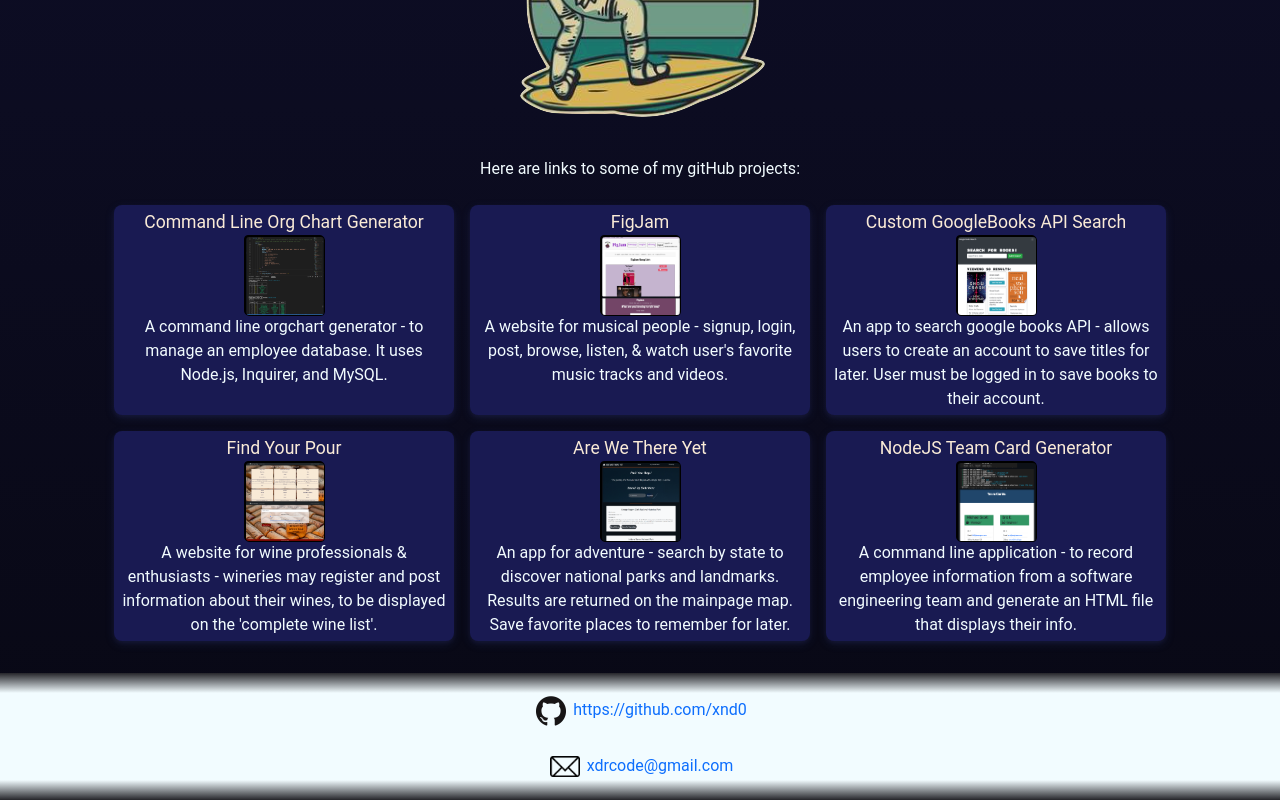
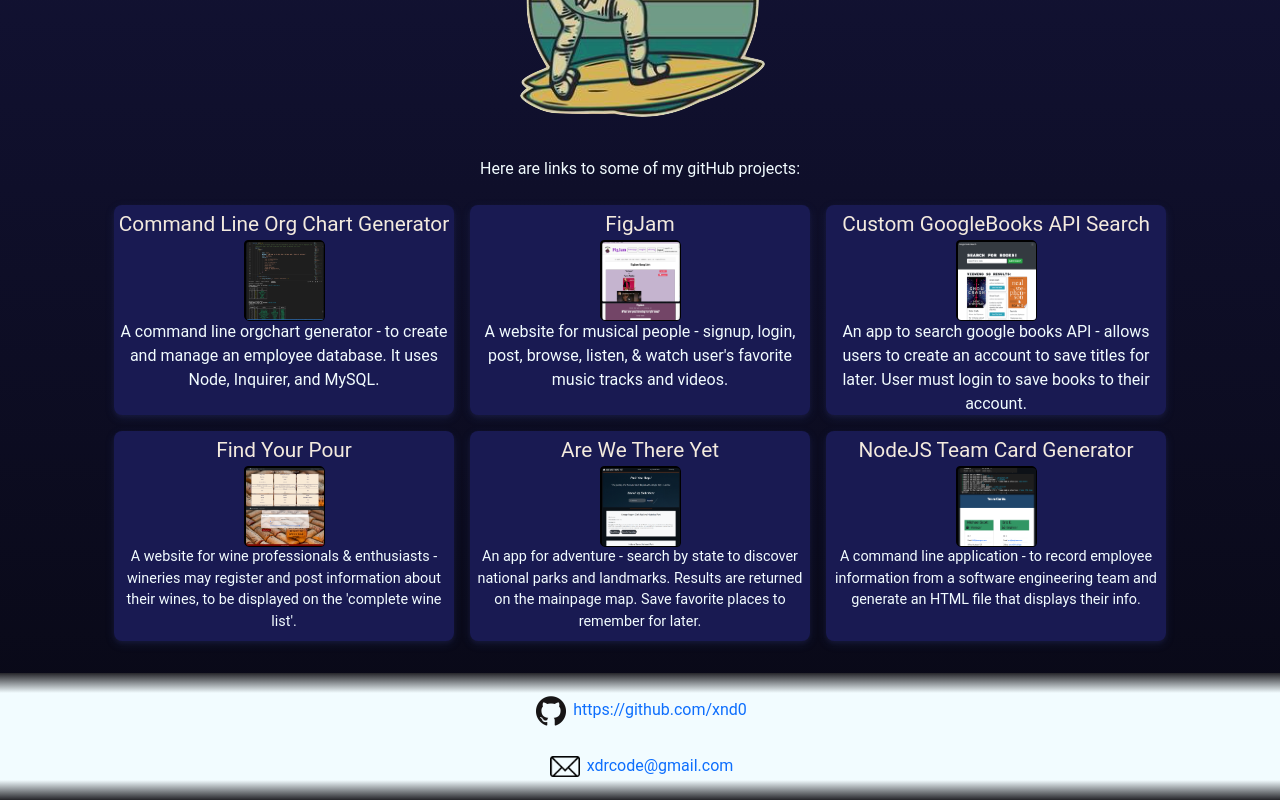
Before and after one commit to xnd0/portfolio-2022, a React (Create React App) app: page / in a window 1280 px wide. Shown: the part 424-1224 px from the top of the page. Built offline with nearby package versions, Linux system fonts and the light colour scheme.

Commit message:
adjusted app card copy

```diff
--- a/src/components/pages/Home.js
+++ b/src/components/pages/Home.js
@@ -31,7 +31,7 @@ export default function Home() {
             <img src={orgchart} alt="orgchart generator screenshot" class="app-img"/>
             </div>
             <p class="light-text">
-            A command line orgchart generator - to manage an employee database. It uses Node.js, Inquirer, and MySQL.
+            A command line orgchart generator - to create and manage an employee database. It uses Node, Inquirer, and MySQL.
             </p>
 
           </section>
@@ -62,7 +62,7 @@ export default function Home() {
             <img src={gbooks} alt="google booksearch screenshot" class="app-img"/>
             </div>
             <p class="light-text">
-            An app to search google books API - allows users to create an account to save titles for later. User must be logged in to save books to their account.
+            An app to search google books API - allows users to create an account to save titles for later. User must login to save books to their account.
             </p>
           </section>
         </section>
@@ -75,7 +75,7 @@ export default function Home() {
             <div class="app-img app-card-content">
             <img src={pour} alt="find your pour screenshot" class="app-img"/>
             </div>
-            <p class="light-text">
+            <p class="light-text smaller-text">
             A website for wine professionals & enthusiasts - wineries may register and post information about their wines, to be displayed on the 'complete wine list'.
             </p>
           </section>
@@ -90,7 +90,7 @@ export default function Home() {
             <div class="app-img app-card-content">
             <img src={awty} alt="are we there yet screenshot" class="app-img"/>
             </div>
-            <p class="light-text">
+            <p class="light-text smaller-text">
             An app for adventure - search by state to discover national parks and landmarks. Results are returned on the mainpage map. Save favorite places to remember for later.
             </p>
           </section>
@@ -104,7 +104,7 @@ export default function Home() {
             <div class="app-img app-card-content">
             <img src={tcg} alt="team card generator screenshot" class="app-img"/>
             </div>
-            <p class="light-text">
+            <p class="light-text smaller-text">
             A command line application - to record employee information from a software engineering team and generate an HTML file that displays their info.
             </p>
           </section>
--- a/src/style.css
+++ b/src/style.css
@@ -6,7 +6,7 @@
 body {
     /* background-color: #25252A; */
     /* background-color: #17173b; */
-    background-image: linear-gradient(#0f0f2b, #080814);
+    background-image: linear-gradient(#161640, #080814);
 }
 
 a:link {
@@ -42,12 +42,12 @@ a:link {
 }
 
 .app-title {
-    color:antiquewhite;
-    font-size: 1.1rem;
+    color:rgb(243, 234, 222);
+    font-size: 1.3rem;
 }
 
 .smaller-text {
-    font-size: 0.85rem;
+    font-size: 0.9rem;
 }
 
 .app-img {
@@ -62,7 +62,7 @@ a:link {
     /* transition: 0.5s ease-in-out; */
     transition: background-color 0.5s ease;
     /* background-color: rgb(155, 15, 15); */
-    background-color: rgb(114, 14, 14);
+    background-color: rgb(120, 15, 15);
 }
 
 .fade {
```
